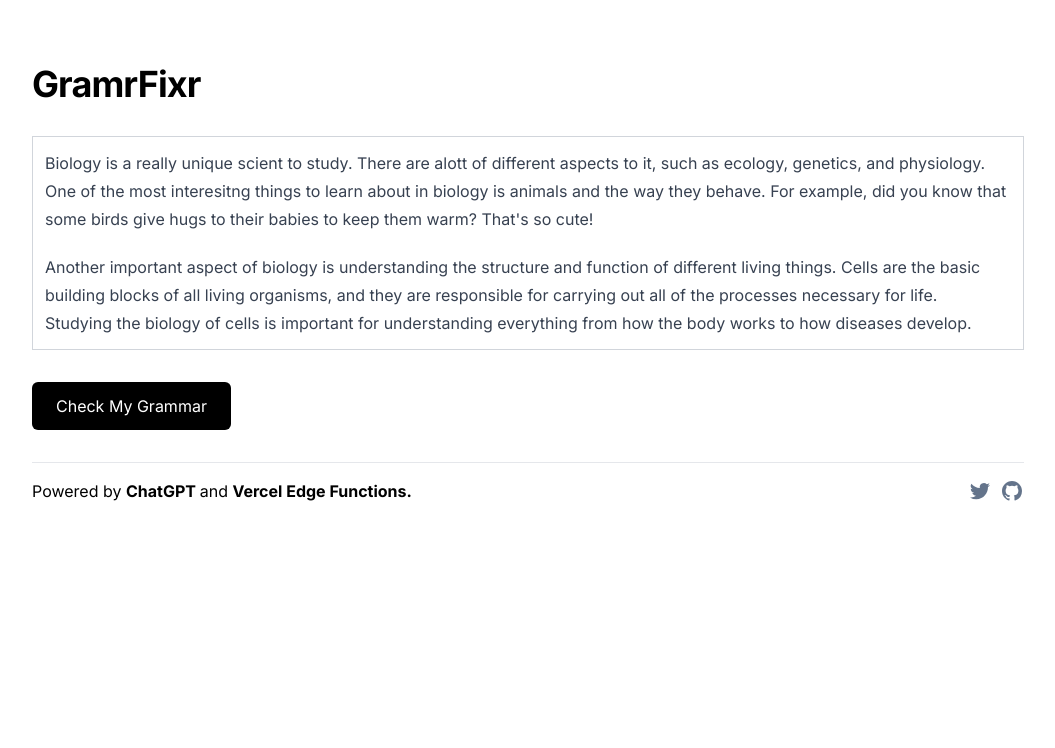
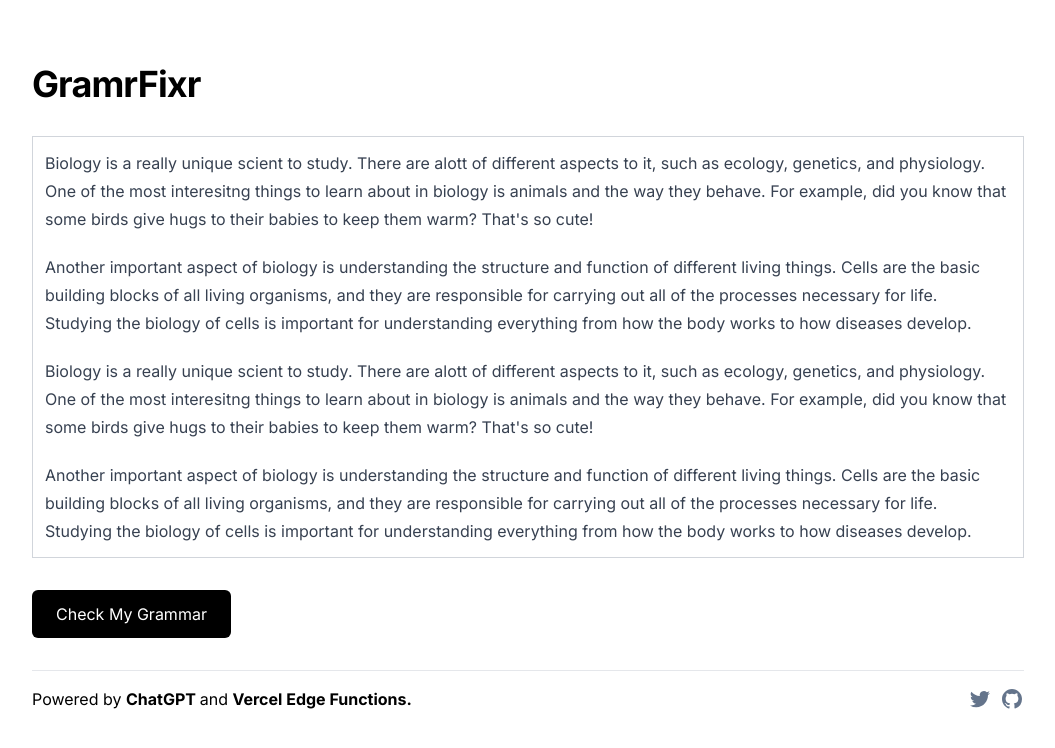
Before and after one commit to gyurisc/gramrfixr, a Next.js app: page / in a window 1280 px wide. Shown: the top 748 px of the page, without its empty margins (112-1167 px from the left). Built offline with nearby package versions, Linux system fonts and the light colour scheme.

Commit message:
feat: implemented grammar checker using openai

```diff
--- a/components/ContentEditor/ContentEditor.tsx
+++ b/components/ContentEditor/ContentEditor.tsx
@@ -7,12 +7,16 @@ import StarterKit from "@tiptap/starter-kit";
 
 import LoadingDots from "../LoadingDots";
 import {
-  GramrFixr,
+  GrammarChecker,
   GrammarCheckerOperations,
 } from "./extensions/GrammarChecker";
 import { Match, Range } from "./extensions/GrammarChecker.types";
 
 const defaultContent = `<p>Biology is a really unique scient to study. There are alott of different aspects to it, such as ecology, genetics, and physiology. One of the most interesitng things to learn about in biology is animals and the way they behave. For example, did you know that some birds give hugs to their babies to keep them warm? That's so cute!</p>
+
+<p>Another important aspect of biology is understanding the structure and function of different living things. Cells are the basic building blocks of all living organisms, and they are responsible for carrying out all of the processes necessary for life. Studying the biology of cells is important for understanding everything from how the body works to how diseases develop.</p>
+
+<p>Biology is a really unique scient to study. There are alott of different aspects to it, such as ecology, genetics, and physiology. One of the most interesitng things to learn about in biology is animals and the way they behave. For example, did you know that some birds give hugs to their babies to keep them warm? That's so cute!</p>
 
 <p>Another important aspect of biology is understanding the structure and function of different living things. Cells are the basic building blocks of all living organisms, and they are responsible for carrying out all of the processes necessary for life. Studying the biology of cells is important for understanding everything from how the body works to how diseases develop.</p>`;
 
@@ -22,10 +26,8 @@ const ContentEditor = () => {
   const editor = useEditor({
     extensions: [
       StarterKit,
-      GramrFixr.configure({
-        automaticMode: false,
-        documentId: "gramrfixr-v1",
-        apiUrl: "https://api.languagetool.org/v2/check", // replace this with your actual url
+      GrammarChecker.configure({
+        documentId: "grammar-checker-v1",
       }),
     ],
     content: defaultContent,
@@ -57,6 +59,12 @@ const ContentEditor = () => {
       return;
     }
 
+    // max word limit
+    if (cleanText.split(" ")?.length > 800) {
+      alert("You may only use 800 words at once!");
+      return;
+    }
+
     try {
       setIsLoading(true);
       const response = await fetch("/api/grammar", {
@@ -74,6 +82,7 @@ const ContentEditor = () => {
         const data = await response.json();
 
         if (data.result.corrections.length >= 0) {
+          editor?.commands.proofread(data.result.corrections);
           console.log("data :: ", data.result.corrections.length);
         }
       }
@@ -86,8 +95,8 @@ const ContentEditor = () => {
 
   // Grammar checking extension
   const shouldShow = (editor: Editor) => {
-    const match = editor.storage.gramrfixr.match;
-    const matchRange = editor.storage.gramrfixr.matchRange;
+    const match = editor.storage.grammarChecker.match;
+    const matchRange = editor.storage.grammarChecker.matchRange;
     const { from, to } = editor.state.selection;
     return (
       !!match && !!matchRange && matchRange.from <= from && to <= matchRange.to
@@ -97,8 +106,8 @@ const ContentEditor = () => {
   const matchRange = useRef<Range | null>(null);
   const loading = useRef(false);
   const updateMatch = (editor: Editor) => {
-    match.current = editor.storage.gramrfixr.match;
-    matchRange.current = editor.storage.gramrfixr.matchRange;
+    match.current = editor.storage.grammarChecker.match;
+    matchRange.current = editor.storage.grammarChecker.matchRange;
   };
 
   const replacements = match.current?.replacements || [];
@@ -109,7 +118,7 @@ const ContentEditor = () => {
     }
   };
   const ignoreSuggestion = () =>
-    editor?.commands.ignoreLanguageToolSuggestion();
+    editor?.commands.ignoreGrammarCheckerSuggestion();
 
   return (
     <div className="my-8">
--- a/components/ContentEditor/extensions/GrammarChecker.ts
+++ b/components/ContentEditor/extensions/GrammarChecker.ts
@@ -6,31 +6,25 @@ import { Plugin, PluginKey, Transaction } from "prosemirror-state";
 import { Decoration, DecorationSet, EditorView } from "prosemirror-view";
 
 import {
-  GramrFixrOptions,
-  GramrFixrStorage,
-  GramrFixrResponse,
+  GrammarCheckerOptions,
+  GrammarCheckerStorage,
   Match,
   TextNodesWithPosition,
   Range,
 } from "./GrammarChecker.types";
+import { Correction } from "@/pages/api/grammar";
 
 declare module "@tiptap/core" {
   interface Commands<ReturnType> {
-    languagetool: {
+    grammarChecker: {
       /**
        * Proofreads whole document
        */
-      proofread: () => ReturnType;
+      proofread: (corrections: Correction[]) => ReturnType;
 
-      toggleProofreading: () => ReturnType;
+      ignoreGrammarCheckerSuggestion: () => ReturnType;
 
-      ignoreLanguageToolSuggestion: () => ReturnType;
-
-      resetLanguageToolMatch: () => ReturnType;
-
-      toggleLanguageTool: () => ReturnType;
-
-      getLanguageToolState: () => ReturnType;
+      resetGrammarCheckerMatch: () => ReturnType;
     };
   }
 }
@@ -38,15 +32,12 @@ declare module "@tiptap/core" {
 let editorView: EditorView;
 let decorationSet: DecorationSet;
 let extensionDocId: string | number;
-let apiUrl = "";
 let textNodesWithPosition: TextNodesWithPosition[] = [];
 let match: Match | undefined | null = undefined;
 let matchRange: Range | undefined | null;
-let proofReadInitially = false;
-let isLanguageToolActive = true;
-let lastOriginalFrom = 0;
+let isGrammarCheckerActive = true;
 
-const db = new Dexie("GramrFixrIgnoredSuggestions");
+const db = new Dexie("GrammarCheckerIgnoredSuggestions");
 
 db.version(1).stores({
   ignoredWords: `
@@ -60,7 +51,7 @@ export enum GrammarCheckerOperations {
   MainTransactionName = "grammarCheckerTransaction",
   MatchUpdatedTransactionName = "matchUpdated",
   MatchRangeUpdatedTransactionName = "matchRangeUpdated",
-  LoadingTransactionName = "languageToolLoading",
+  LoadingTransactionName = "grammarCheckerLoading",
 }
 
 const dispatch = (tr: Transaction) => editorView.dispatch(tr);
@@ -149,81 +140,11 @@ const gimmeDecoration = (from: number, to: number, match: Match) =>
     match: JSON.stringify({ match, from, to }),
   });
 
-const moreThan500Words = (s: string) => s.trim().split(/\s+/).length >= 500;
-
-const getMatchAndSetDecorations = async (
+const proofreadAndDecorateWholeDoc = async (
   doc: PMNode,
-  text: string,
-  originalFrom: number
+  nodePos = 0,
+  corrections: Correction[]
 ) => {
-  const postOptions = {
-    method: "POST",
-    headers: {
-      "Content-Type": "application/x-www-form-urlencoded",
-      Accept: "application/json",
-    },
-    body: `text=${encodeURIComponent(text)}&language=en-US&enabledOnly=false`,
-  };
-
-  const ltRes: GramrFixrResponse = await (
-    await fetch(apiUrl, postOptions)
-  ).json();
-
-  const { matches } = ltRes;
-
-  const decorations: Decoration[] = [];
-
-  for (const match of matches) {
-    const docFrom = match.offset + originalFrom;
-    const docTo = docFrom + match.length;
-
-    if (extensionDocId) {
-      const content = text.substring(
-        match.offset - 1,
-        match.offset + match.length - 1
-      );
-      const result = await (db as any).ignoredWords.get({ value: content });
-
-      if (!result) decorations.push(gimmeDecoration(docFrom, docTo, match));
-    } else {
-      decorations.push(gimmeDecoration(docFrom, docTo, match));
-    }
-  }
-
-  const decorationsToRemove = decorationSet.find(
-    originalFrom,
-    originalFrom + text.length
-  );
-
-  decorationSet = decorationSet.remove(decorationsToRemove);
-
-  decorationSet = decorationSet.add(doc, decorations);
-
-  if (editorView)
-    dispatch(
-      editorView.state.tr.setMeta(
-        GrammarCheckerOperations.MainTransactionName,
-        true
-      )
-    );
-
-  setTimeout(addEventListenersToDecorations, 100);
-};
-
-const debouncedGetMatchAndSetDecorations = debounce(
-  getMatchAndSetDecorations,
-  300
-);
-
-const onNodeChanged = (doc: PMNode, text: string, originalFrom: number) => {
-  if (originalFrom !== lastOriginalFrom)
-    getMatchAndSetDecorations(doc, text, originalFrom);
-  else debouncedGetMatchAndSetDecorations(doc, text, originalFrom);
-
-  lastOriginalFrom = originalFrom;
-};
-
-const proofreadAndDecorateWholeDoc = async (doc: PMNode, nodePos = 0) => {
   textNodesWithPosition = [];
 
   let index = 0;
@@ -260,83 +181,57 @@ const proofreadAndDecorateWholeDoc = async (doc: PMNode, nodePos = 0) => {
 
   textNodesWithPosition = textNodesWithPosition.filter(Boolean);
 
-  let finalText = "";
+  // getMatchAndSetDecorations
+  const decorations: Decoration[] = [];
 
-  const chunksOf500Words: { from: number; text: string }[] = [];
+  for (const match of corrections) {
+    const docFrom = match.offset;
+    const docTo = docFrom + match.length;
 
-  let upperFrom = 0 + nodePos;
-  let newDataSet = true;
+    const finalMatch: Match = {
+      replacements: [{ value: match.corrected }],
+      offset: match.offset,
+      length: match.length,
+      message: "Possible mistake found.",
+    };
 
-  let lastPos = 1 + nodePos;
-
-  for (const { text, from, to } of textNodesWithPosition) {
-    if (!newDataSet) {
-      upperFrom = from;
-
-      newDataSet = true;
-    } else {
-      const diff = from - lastPos;
-      if (diff > 0) finalText += Array(diff + 1).join(" ");
-    }
-
-    lastPos = to;
-
-    finalText += text;
-
-    if (moreThan500Words(finalText)) {
-      const updatedFrom = chunksOf500Words.length ? upperFrom : upperFrom + 1;
-
-      chunksOf500Words.push({
-        from: updatedFrom,
-        text: finalText,
+    if (extensionDocId) {
+      const result = await (db as any).ignoredWords.get({
+        value: match.original,
       });
 
-      finalText = "";
-      newDataSet = false;
+      if (!result)
+        decorations.push(gimmeDecoration(docFrom, docTo, finalMatch));
+    } else {
+      decorations.push(gimmeDecoration(docFrom, docTo, finalMatch));
     }
   }
 
-  chunksOf500Words.push({
-    from: chunksOf500Words.length ? upperFrom : 1,
-    text: finalText,
-  });
+  const decorationsToRemove = decorationSet.find(0, doc.textContent.length);
 
-  const requests = chunksOf500Words.map(({ text, from }) =>
-    getMatchAndSetDecorations(doc, text, from)
-  );
+  decorationSet = decorationSet.remove(decorationsToRemove);
+
+  decorationSet = decorationSet.add(doc, decorations);
 
   if (editorView)
     dispatch(
       editorView.state.tr.setMeta(
-        GrammarCheckerOperations.LoadingTransactionName,
+        GrammarCheckerOperations.MainTransactionName,
         true
       )
     );
-  Promise.all(requests).then(() => {
-    if (editorView)
-      dispatch(
-        editorView.state.tr.setMeta(
-          GrammarCheckerOperations.LoadingTransactionName,
-          false
-        )
-      );
-  });
 
-  proofReadInitially = true;
+  setTimeout(addEventListenersToDecorations, 100);
 };
 
-const debouncedProofreadAndDecorate = debounce(
-  proofreadAndDecorateWholeDoc,
-  500
-);
-
-export const GramrFixr = Extension.create<GramrFixrOptions, GramrFixrStorage>({
-  name: "gramrfixr",
+export const GrammarChecker = Extension.create<
+  GrammarCheckerOptions,
+  GrammarCheckerStorage
+>({
+  name: "grammarChecker",
 
   addOptions() {
     return {
-      apiUrl: "/api/grammar",
-      automaticMode: true,
       documentId: undefined,
     };
   },
@@ -349,22 +244,20 @@ export const GramrFixr = Extension.create<GramrFixrOptions, GramrFixrStorage>({
         from: -1,
         to: -1,
       },
-      active: isLanguageToolActive,
+      active: isGrammarCheckerActive,
     };
   },
 
   addCommands() {
     return {
       proofread:
-        () =>
+        (corrections) =>
         ({ tr }) => {
-          apiUrl = this.options.apiUrl;
-
-          proofreadAndDecorateWholeDoc(tr.doc);
+          proofreadAndDecorateWholeDoc(tr.doc, 0, corrections);
           return true;
         },
 
-      ignoreLanguageToolSuggestion:
+      ignoreGrammarCheckerSuggestion:
         () =>
         ({ editor }) => {
           if (this.options.documentId === undefined)
@@ -385,7 +278,7 @@ export const GramrFixr = Extension.create<GramrFixrOptions, GramrFixrStorage>({
 
           return false;
         },
-      resetLanguageToolMatch:
+      resetGrammarCheckerMatch:
         () =>
         ({
           editor: {
@@ -412,62 +305,34 @@ export const GramrFixr = Extension.create<GramrFixrOptions, GramrFixrStorage>({
 
           return false;
         },
-
-      toggleLanguageTool:
-        () =>
-        ({ commands }) => {
-          isLanguageToolActive = !isLanguageToolActive;
-
-          if (isLanguageToolActive) commands.proofread();
-          else commands.resetLanguageToolMatch();
-
-          this.storage.active = isLanguageToolActive;
-
-          return false;
-        },
-
-      getLanguageToolState: () => () => isLanguageToolActive,
     };
   },
 
   addProseMirrorPlugins() {
-    const { apiUrl: optionsApiUrl, documentId } = this.options;
-
-    apiUrl = optionsApiUrl;
+    const { documentId } = this.options;
 
     return [
       new Plugin({
-        key: new PluginKey("gramrfixrPlugin"),
+        key: new PluginKey("grammarCheckerPlugin"),
         props: {
           decorations(state) {
             return this.getState(state);
           },
           attributes: {
             spellcheck: "false",
-            isLanguageToolActive: `${isLanguageToolActive}`,
-          },
-
-          handlePaste(view) {
-            const { docChanged } = view.state.tr;
-
-            if (docChanged) debouncedProofreadAndDecorate(view.state.tr.doc);
-
-            return false;
+            isGrammarCheckerActive: `${isGrammarCheckerActive}`,
           },
         },
         state: {
           init: (_, state) => {
             decorationSet = DecorationSet.create(state.doc, []);
 
-            if (this.options.automaticMode)
-              proofreadAndDecorateWholeDoc(state.doc);
-
             if (documentId) extensionDocId = documentId;
 
             return decorationSet;
           },
           apply: (tr) => {
-            if (!isLanguageToolActive) return DecorationSet.empty;
+            if (!isGrammarCheckerActive) return DecorationSet.empty;
 
             const matchUpdated = tr.getMeta(
               GrammarCheckerOperations.MatchUpdatedTransactionName
@@ -493,36 +358,6 @@ export const GramrFixr = Extension.create<GramrFixrOptions, GramrFixrStorage>({
 
             if (languageToolDecorations) return decorationSet;
 
-            if (tr.docChanged && this.options.automaticMode) {
-              if (!proofReadInitially) debouncedProofreadAndDecorate(tr.doc);
-              else {
-                const {
-                  selection: { from, to },
-                } = tr;
-
-                let changedNodeWithPos: { node: PMNode; pos: number };
-
-                const currentBlockNode = tr.doc.descendants((node, pos) => {
-                  if (!node.isBlock) return false;
-
-                  const [nodeFrom, nodeTo] = [pos, pos + node.nodeSize];
-
-                  if (!(nodeFrom <= from && to <= nodeTo)) return;
-
-                  changedNodeWithPos = { node, pos };
-                });
-
-                // @ts-ignore
-                if (changedNodeWithPos) {
-                  onNodeChanged(
-                    changedNodeWithPos.node,
-                    changedNodeWithPos.node.textContent,
-                    changedNodeWithPos.pos + 1
-                  );
-                }
-              }
-            }
-
             decorationSet = decorationSet.map(tr.mapping, tr.doc);
 
             setTimeout(addEventListenersToDecorations, 100);
--- a/pages/api/grammar.ts
+++ b/pages/api/grammar.ts
@@ -11,11 +11,11 @@ const configuration = new Configuration({
 
 const openai = new OpenAIApi(configuration);
 
-type Correction = {
+export type Correction = {
   original: string;
   corrected: string;
   offset: number;
-  length?: number;
+  length: number;
 };
 
 type Data = {
@@ -24,6 +24,32 @@ type Data = {
   };
   error?: string;
 };
+
+function getIndicesOf(
+  searchStr: string,
+  content: string,
+  caseSensitive = false
+) {
+  let searchStrLen = searchStr.length;
+  if (searchStrLen == 0) {
+    return [];
+  }
+
+  let startIndex = 0,
+    index,
+    indices = [];
+  if (!caseSensitive) {
+    content = content.toLowerCase();
+    searchStr = searchStr.toLowerCase();
+  }
+
+  while ((index = content.indexOf(searchStr, startIndex)) > -1) {
+    indices.push(index);
+    startIndex = index + searchStrLen;
+  }
+
+  return indices;
+}
 
 function generatePrompt(message: string) {
   return `Pretend that you are an English Grammar teacher.
@@ -67,23 +93,29 @@ export default async function handler(
     ).toString();
     const response = JSON.parse(response_content);
 
+    console.log("corrections by openai :: ", response?.corrections);
+
     const finalResponse: Correction[] = [];
     response?.corrections?.forEach((correction: Correction) => {
       // find all matching words with offset position
-      const offsets = [
-        ...content.matchAll(new RegExp(correction.original, "gi")),
-      ].map((a) => a.index);
+      const offsets = getIndicesOf(correction.original, content, true);
+      // const offsets = [
+      //   ...content.matchAll(new RegExp(correction.original, "gi")),
+      // ].map((a) => a.index);
+
       if (offsets.length) {
         // create a new correction object with offset position
-        offsets.forEach((offset) => {
+        const corrections = offsets.map((offset) => {
           const newCorrectionObject: Correction = {
             original: correction.original,
             corrected: correction.corrected,
-            offset,
+            offset: offset + 1,
             length: correction.original.length,
           };
-          finalResponse.push(newCorrectionObject);
+          return newCorrectionObject;
         });
+
+        finalResponse.push(...corrections);
       }
     });
 
```
Also changed, not shown: components/ContentEditor/extensions/GrammarChecker.types.ts (+2 -8 lines).
